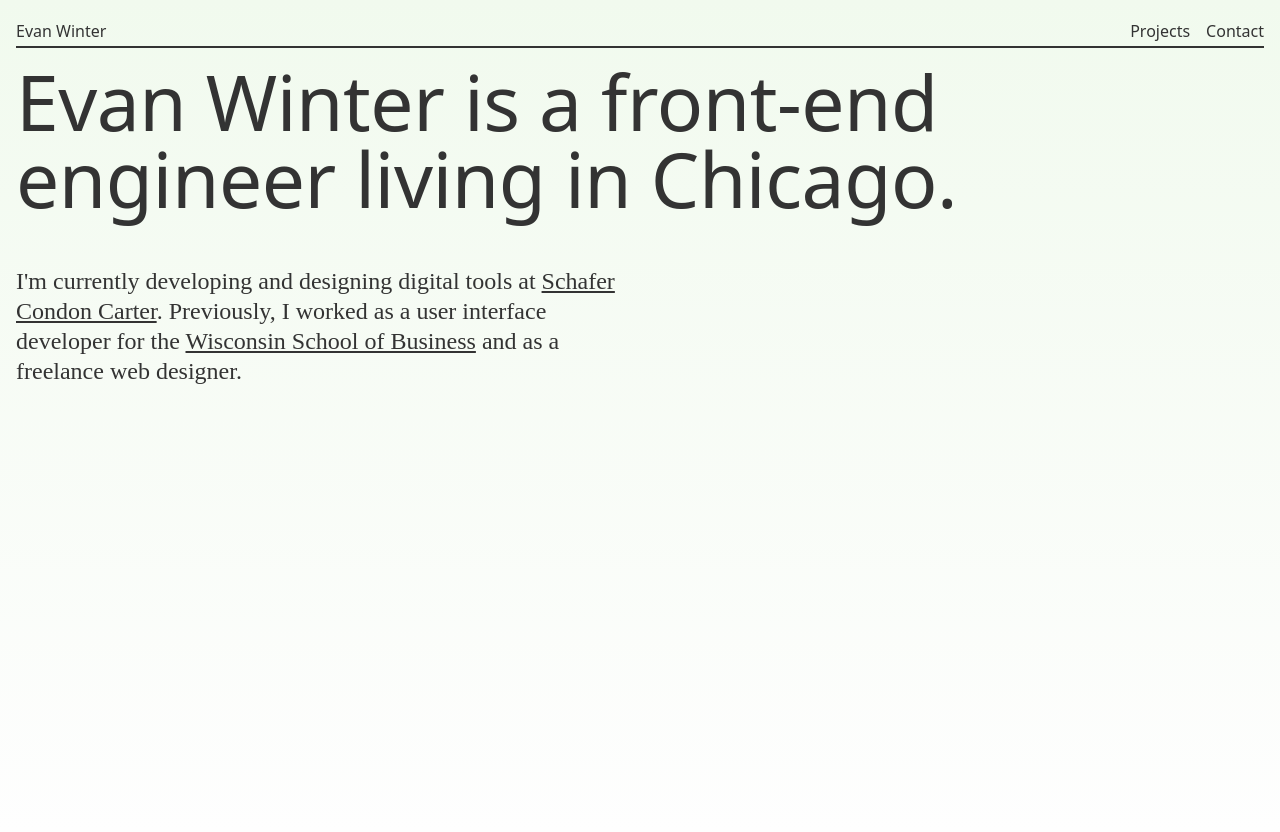
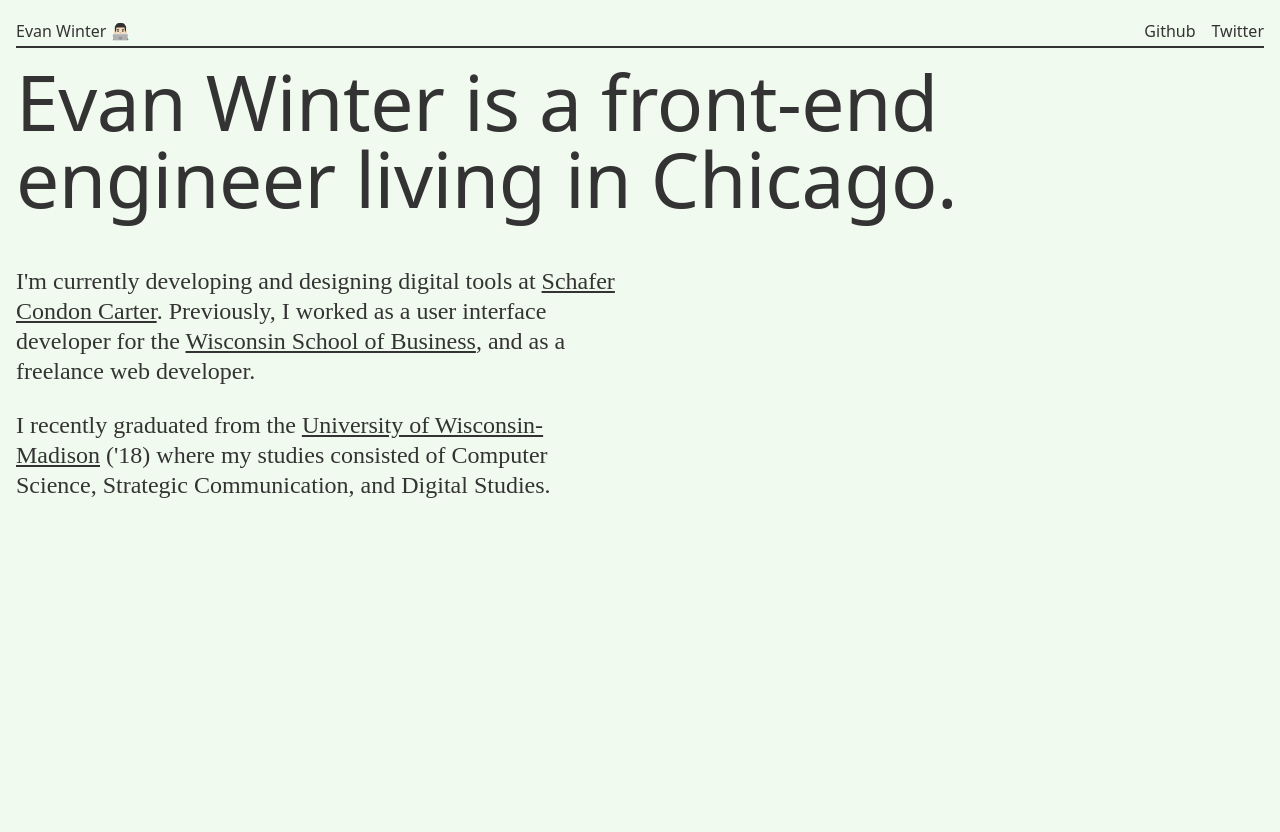
Before and after one commit to evanwinter/evanwinter, a PHP site: page / in a window 1280 px wide. Run offline with PHP 8.4, Linux system fonts and the light colour scheme; some libraries are stand-ins or nearby versions; some web fonts are replaced.

Commit message:
finalize base theme

```diff
--- a/css/styles.min.css
+++ b/css/styles.min.css
@@ -2,4 +2,4 @@
  *  v1.0.0 ()
  * Evan Winter
  * Licensed under MIT
- */body{font-family:system-ui,'Helvetica Neue',Arial,sans-serif;font-size:16px;color:#333;background-color:#f1faee;background:linear-gradient(180deg,#f1faee,#fefefe);height:100vh;margin:0;padding:1rem;-webkit-font-smoothing:antialiased;display:flex;flex-direction:column;overflow-x:hidden}nav{font-size:.9rem}nav a{text-decoration:none}ul{padding:.25rem 0;margin:0 0 1rem 0;list-style-type:none;display:flex;justify-content:space-between;border-bottom:2px solid #333}.container{margin:0 auto}::-moz-selection{background:#f7d708}::selection{background:#f7d708}a{color:#333}a:hover{color:#f7d708}.link-group{display:flex}.link-group li+li{margin-left:.5rem}.links{margin-top:32px}.link{text-decoration:none;display:inline-block;margin-right:1rem;color:#333;font-weight:200;letter-spacing:.5px}.large{font-size:6vw;margin-bottom:3rem;line-height:1;letter-spacing:-.03rem}p{font-size:1.5rem;font-weight:400;max-width:600px;line-height:1.25;font-family:Spectral,Gotham}@media only screen and (min-width:480px){nav{font-size:1rem}.link-group li+li{margin-left:1rem}.large{font-weight:500}}
+ */body{font-family:system-ui,'Helvetica Neue',Arial,sans-serif;font-size:16px;color:#333;background-color:#f1faee;height:100vh;margin:0;padding:1rem;-webkit-font-smoothing:antialiased;display:flex;flex-direction:column;overflow-x:hidden}nav{font-size:.9rem}nav a{text-decoration:none}ul{padding:.25rem 0;margin:0 0 1rem 0;list-style-type:none;display:flex;justify-content:space-between;border-bottom:2px solid #333}::-moz-selection{background:#eee}::selection{background:#eee}a{color:#333}a:hover{color:#130db1}.link-group{display:flex}.link-group li+li{margin-left:.5rem}.large{margin-bottom:3rem;font-size:1.8rem;font-weight:500;line-height:1;letter-spacing:-.03rem}.large span{font-size:1.25rem}p{font-size:1.5rem;font-weight:400;max-width:600px;line-height:1.25;font-family:Spectral,Gotham}@media only screen and (min-width:480px){nav{font-size:1rem}.link-group li+li{margin-left:1rem}.large{font-size:6vw;font-weight:500;position:sticky}.large span{font-size:4vw}}
--- a/index.html
+++ b/index.html
@@ -4,43 +4,37 @@
 	<title> Evan Andrew Winter </title>
 	<meta name="viewport" content="width=device-width, initial-scale=1, maximum-scale=1" charset="utf-8">
 	<link rel="stylesheet" type="text/css" href="css/styles.min.css">
-	<script defer src="https://use.fontawesome.com/releases/v5.1.0/js/all.js"></script>
 	<link rel="stylesheet" href="https://use.typekit.net/rrs4cwq.css">
 </head>
 <body>
 
+	<header>
 		<nav>
 			<ul>
-			<div><a href="evanwinter.me/">Evan Winter</a></div>
+				<div><a href="http://www.evanwinter.me/">Evan Winter <span>👨🏻‍💻</span></a></div>
 				<div class="link-group">
-				<li><a href="https://github.com/evanwinter/">Projects</a></li>
-				<li><a href="contact.html">Contact</a></li>
+					<li><a href="https://github.com/evanwinter/" target="_blank">Github</a></li>
+					<li><a href="https://twitter.com/evanwinter_/" target="_blank">Twitter</a></li>
 				</div>
 			</ul>
 		</nav>
+	</header>
 
-	<main class="main-content">
-		<div class="container">
+	<main>
 
-					<div class="large">Evan Winter is a front-end engineer living in Chicago.</div>
+			<div class="large heading">Evan Winter is a front-end engineer living in Chicago.</div>
 
-					<p>I'm currently developing and designing digital tools at <a href="https://schafercondoncarter.com/">Schafer Condon Carter</a>. Previously, I worked as a user interface developer for the <a href="">Wisconsin School of Business</a> and as a freelance web designer.</p>
+			<section>
+				<p>
+					I'm currently developing and designing digital tools at <a href="https://schafercondoncarter.com/" target="_blank">Schafer Condon Carter</a>.
 
-					<!-- <p><span>👨🏻‍💻</span></p> -->
+					Previously, I worked as a user interface developer for the <a href="https://www.wisc.edu/about/" target="_blank">Wisconsin School of Business</a>, and as a freelance web developer.
+				</p>
+				<p>
+					I recently graduated from the <a href="https://www.wisc.edu/about/">University of Wisconsin-Madison</a> ('18) where my studies consisted of Computer Science, Strategic Communication, and Digital Studies.
+				</p>
+			</section>
 
-
-			<!-- <div class="links">
-
-						<a class="link" href="https://github.com/evanwinter" target="_blank">
-							GitHub <span class="fab fa-github"></span>
-						</a>
-
-						<a class="link" href="https://linkedin.com/in/evan-andrew-winter" target="_blank">
-							LinkedIn <span class="fab fa-linkedin"></span>
-						</a>
-
-			</div> -->
-		</div>
 	</main>
 
 <script type="text/javascript" src="js/index.js"></script>
--- a/package.json
+++ b/package.json
@@ -1,5 +1,5 @@
 {
-  "name": "boiler",
+  "name": "Evan Winter's Website",
   "version": "1.0.0",
   "description": "",
   "main": "index.js",
--- a/scss/_variables.scss
+++ b/scss/_variables.scss
@@ -7,7 +7,7 @@ $dark: #333;
 $blue-kitandace: #002573;
 $blue-donetodeath: #130DB1;
 $blue-atlassian: #0747a6;
-$blue: $blue-atlassian;
+$blue: $blue-donetodeath;
 $lightblue: #74B3CE;
 $yellow: #f7d708;
 $tan: #FFDBB5;
@@ -20,7 +20,7 @@ $pink: #FF8484;
 $text-color: $dark;
 $bg-color: $ice;
 $link-color: $text-color;
-$link-hover-color: $yellow;
+$link-hover-color: $blue;
 
 // transition durations
 $fast: 150ms;
--- a/scss/styles.scss
+++ b/scss/styles.scss
@@ -5,7 +5,6 @@ body {
 	font-size: 16px;
 	color: $text-color;
 	background-color: $bg-color;
-	background: linear-gradient(180deg, $bg-color, $light);
 	height: 100vh;
 	margin: 0;
 	padding: 1rem;
@@ -34,12 +33,8 @@ ul {
 	border-bottom: 2px solid $text-color;
 }
 
-.container {
-	margin: 0 auto;
-}
-
-::-moz-selection { background: $yellow; }
-::selection { background: $yellow; }
+::-moz-selection { background: #eee; }
+::selection { background: #eee; }
 
 a {
 	color: $link-color;
@@ -53,24 +48,13 @@ a {
 	}
 }
 
-.links {
-	margin-top: 32px;
-}
-
-.link {
-	text-decoration: none;
-	display: inline-block;
-	margin-right: 1rem;
-	color: $text-color;
-	font-weight: 200;
-	letter-spacing: 0.5px;
-}
-
 .large {
-	font-size: 6vw;
 	margin-bottom: 3rem;
+	font-size: 1.8rem;
+	font-weight: 500;
 	line-height: 1;
 	letter-spacing: -0.03rem;
+	span { font-size: 1.25rem; }
 }
 
 p {
@@ -93,7 +77,13 @@ p {
 	}
 
 	.large {
+		font-size: 6vw;
 		font-weight: 500;
+		position: sticky;
+		span { font-size: 4vw; }
 	}
+}
+
+@media only screen and (min-width: 768px) {
 
 }
```
Also changed, not shown: css/styles.css (+12 -20 lines), 1 other file. Lines whose indentation alone changed are shown as unchanged.
